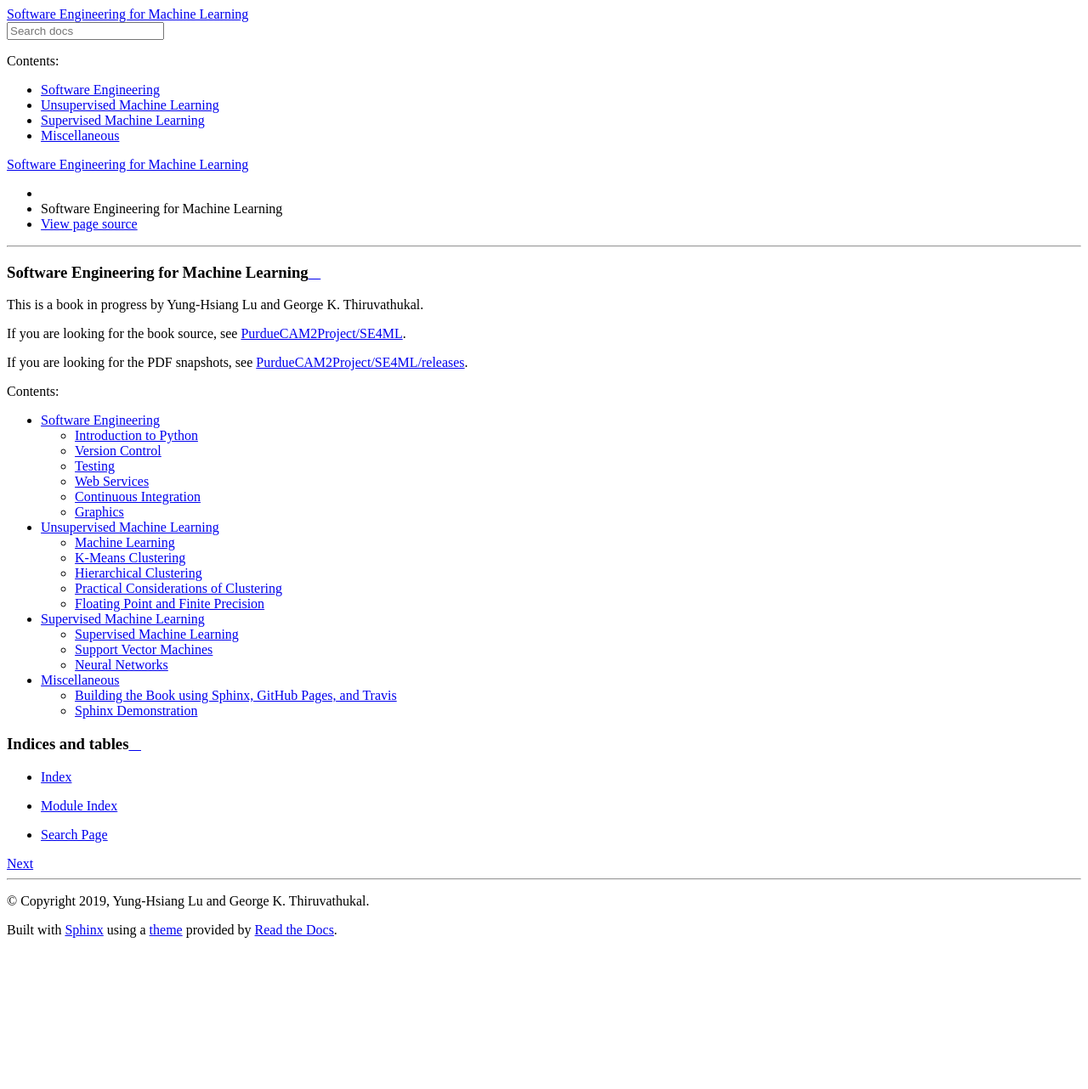
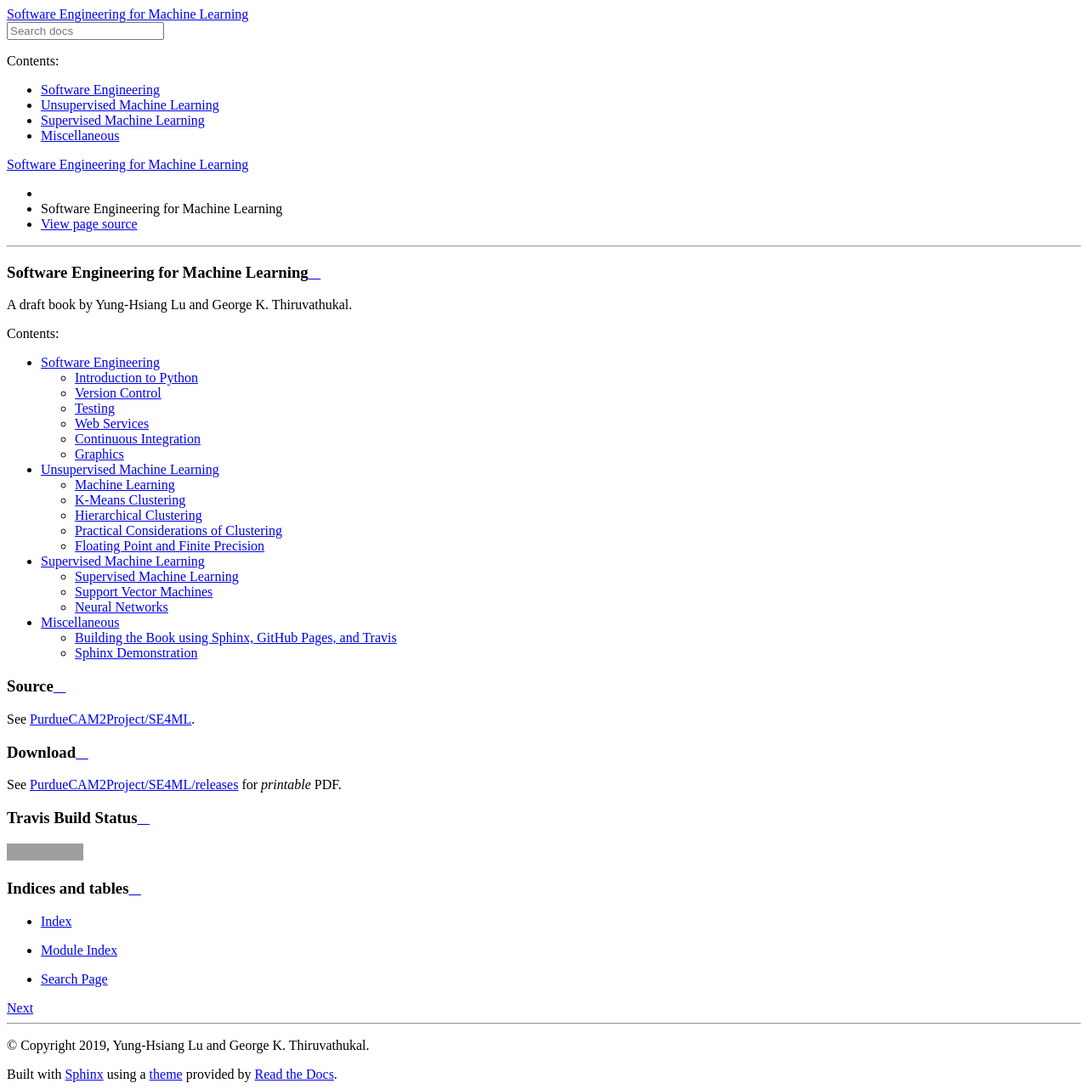
Before and after one commit to PurdueCAM2Project/SE4ML, a Sphinx documentation site: the page built from sphinx-book/source/index.rst, in a window 1280 px wide. Shown: the whole page at 85% size. Built offline with Sphinx 7.4.7 and the Read the Docs theme 2.0.0, drawn with Linux system fonts in a browser that asks for light colours; before the commit the page ends 1112 px from its top, so only the background shows below that; grey boxes are pictures that could not be loaded.

Commit message:
add links to source, releases, and build status on landing page

```diff
--- a/sphinx-book/source/index.rst
+++ b/sphinx-book/source/index.rst
@@ -6,14 +6,7 @@
 Software Engineering for Machine Learning
 =========================================
 
-This is a book in progress by Yung-Hsiang Lu and George K. Thiruvathukal.
-
-If you are looking for the book source, see
-`PurdueCAM2Project/SE4ML <https://github.com/PurdueCAM2Project/SE4ML>`__.
-
-If you are looking for the PDF snapshots, see
-`PurdueCAM2Project/SE4ML/releases <https://github.com/PurdueCAM2Project/SE4ML/releases>`__.
-
+A draft book by Yung-Hsiang Lu and George K. Thiruvathukal.
 
 .. toctree::
    :maxdepth: 2
@@ -24,6 +17,22 @@ If you are looking for the PDF snapshots, see
    supervised/part_supervised
    misc/part_misc
 
+Source
+====================
+
+See `PurdueCAM2Project/SE4ML <https://github.com/PurdueCAM2Project/SE4ML>`__.
+
+Download
+====================
+
+See `PurdueCAM2Project/SE4ML/releases <https://github.com/PurdueCAM2Project/SE4ML/releases>`__ for *printable* PDF.
+
+Travis Build Status
+====================
+
+.. image:: https://travis-ci.com/PurdueCAM2Project/SE4ML.svg?branch=master
+   :target: https://travis-ci.com/PurdueCAM2Project/SE4ML
+
 
 Indices and tables
 ==================
```
